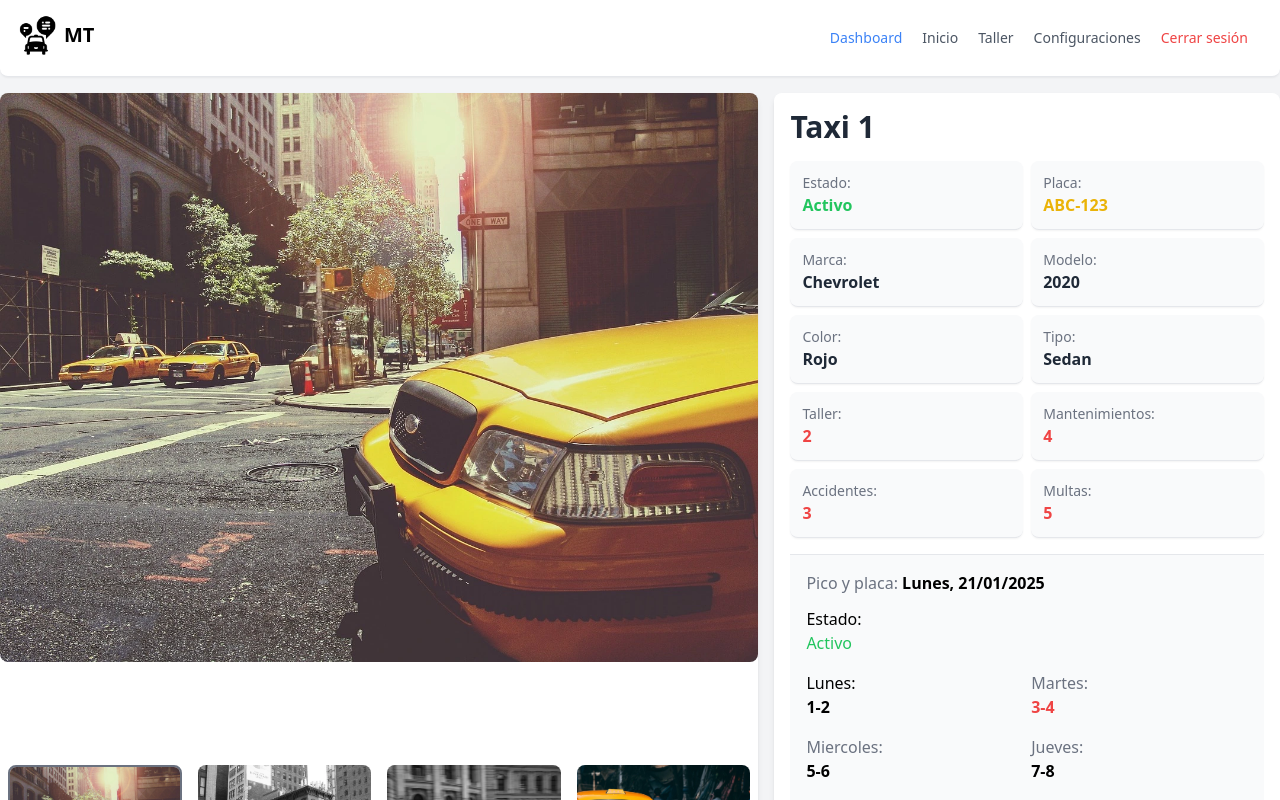
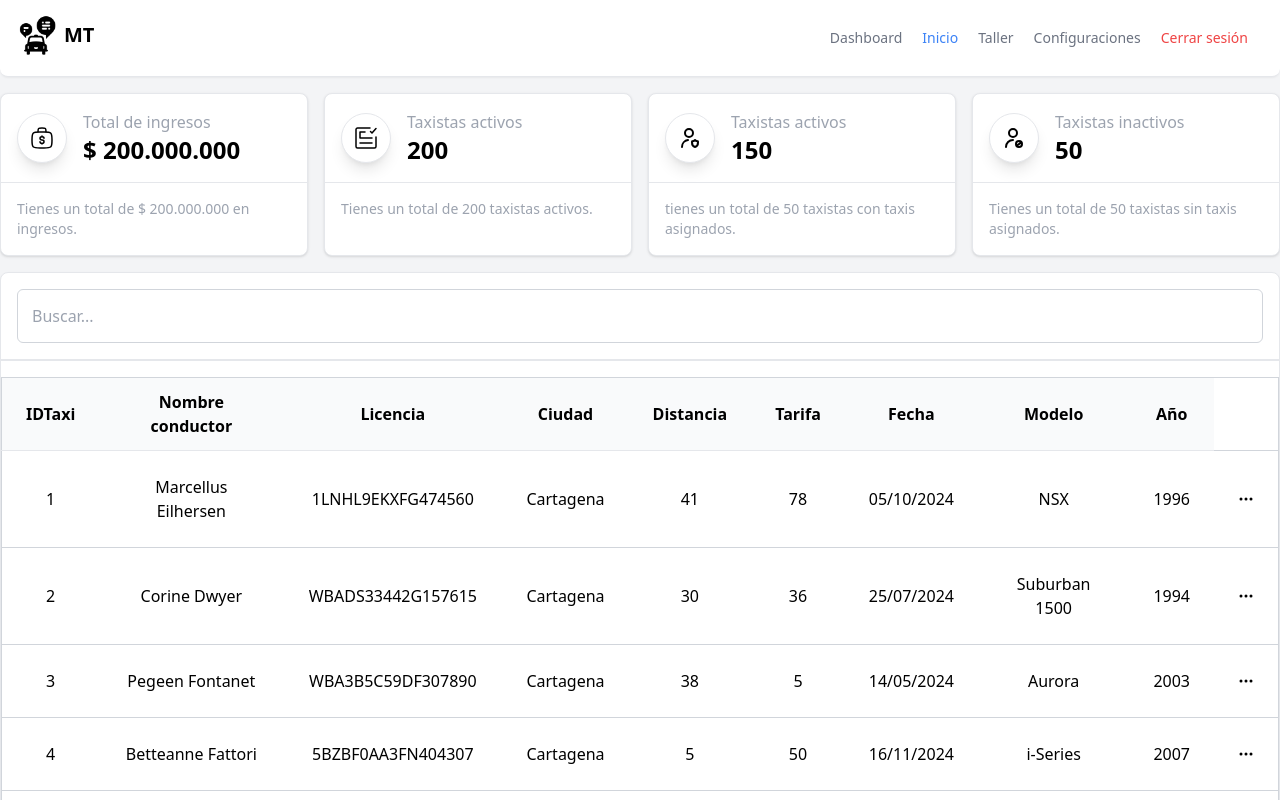
Before and after one commit to Martin10123/manage-transport, a React (Vite) app: page /home in a window 1280 px wide. Shown: the top 800 px of the page. Built offline with nearby package versions, Linux system fonts and the light colour scheme.

Commit message:
agregue la navegación del navbar

```diff
--- a/package.json
+++ b/package.json
@@ -15,7 +15,8 @@
     "echarts": "^5.6.0",
     "react": "^18.3.1",
     "react-dom": "^18.3.1",
-    "react-icons": "^5.4.0"
+    "react-icons": "^5.4.0",
+    "react-router-dom": "^7.1.3"
   },
   "devDependencies": {
     "@eslint/js": "^9.17.0",
--- a/src/App.tsx
+++ b/src/App.tsx
@@ -1,7 +1,27 @@
-import { InformationTaxi } from "./modules/homepage/pages/InformationTaxi";
+import { BrowserRouter } from "react-router-dom";
+import { AppRouter } from "./routes/AppRouter";
+import { Suspense } from "react";
 
 function App() {
-  return <InformationTaxi />;
+  return (
+    <Suspense
+      fallback={
+        <div className="w-full h-screen flex items-center justify-center">
+          <div
+            className="animate-spin inline-block size-20 border-[3px] border-current border-t-transparent text-blue-600 rounded-full dark:text-blue-500"
+            role="status"
+            aria-label="loading"
+          >
+            <span className="sr-only">Loading...</span>
+          </div>
+        </div>
+      }
+    >
+      <BrowserRouter>
+        <AppRouter />
+      </BrowserRouter>
+    </Suspense>
+  );
 }
 
 export default App;
--- a/src/components/Navbar.tsx
+++ b/src/components/Navbar.tsx
@@ -3,6 +3,8 @@ import { logo } from "@/images";
 import { IoMdMenu } from "react-icons/io";
 import { IoClose } from "react-icons/io5";
 import { SocialMedia } from "./SocialMedia";
+import { NavLink } from "react-router-dom";
+import { routes } from "@/routes/routes";
 
 export const Navbar = () => {
   const [openNavDrop, setOpenNavDrop] = useState(false);
@@ -39,18 +41,22 @@ export const Navbar = () => {
           }`}
         >
           <div className="flex flex-col gap-5 sm:flex-row sm:items-center sm:justify-end sm:mt-0 sm:ps-5">
-            <button className="font-medium text-blue-500 focus:outline-none">
-              Dashboard
-            </button>
-            <button className="font-medium text-gray-600 hover:text-gray-400 focus:outline-none focus:text-gray-400">
-              Inicio
-            </button>
-            <button className="font-medium text-gray-600 hover:text-gray-400 focus:outline-none focus:text-gray-400">
-              Taller
-            </button>
-            <button className="font-medium text-gray-600 hover:text-gray-400 focus:outline-none focus:text-gray-400 border-t border-gray-200 pt-4 sm:p-0 sm:border-none">
-              Configuraciones
-            </button>
+            {routes.map((routes) => (
+              <NavLink
+                key={routes.name}
+                to={routes.to}
+                className={({ isActive }) => {
+                  return `font-medium focus:outline-none flex justify-center items-center ${
+                    isActive
+                      ? "text-blue-500 hover:text-blue-700"
+                      : "text-gray-500 hover:text-gray-900"
+                  }`;
+                }}
+              >
+                {routes.name}
+              </NavLink>
+            ))}
+
             <button className="font-medium text-red-500 hover:text-red-600 focus:outline-none focus:text-red-400">
               Cerrar sesión
             </button>
--- a/src/modules/dashboard/pages/DashboardPage.tsx
+++ b/src/modules/dashboard/pages/DashboardPage.tsx
@@ -9,7 +9,7 @@ import { HomeLayout } from "@/layout/HomeLayout";
 
 import dataTable from "@/MOCK_DATA.json";
 
-export const DeshboardPage = () => {
+export const DashboardPage = () => {
   return (
     <HomeLayout>
       <main className="p-4 container mx-auto sm:py-4 sm:px-0">
--- /dev/null
+++ b/src/modules/garage/pages/GaragePage.tsx
@@ -0,0 +1,13 @@
+import { HomeLayout } from "@/layout/HomeLayout";
+
+export const GaragePage = () => {
+  return (
+    <HomeLayout>
+      <section className="p-4 container mx-auto sm:py-4 sm:px-0">
+        GaragePage
+      </section>
+    </HomeLayout>
+  );
+};
+
+export default GaragePage;
--- a/src/modules/homepage/pages/HomePage.tsx
+++ b/src/modules/homepage/pages/HomePage.tsx
@@ -46,3 +46,5 @@ export const HomePage = () => {
     </HomeLayout>
   );
 };
+
+export default HomePage;
--- /dev/null
+++ b/src/modules/settings/pages/SettingsPage.tsx
@@ -0,0 +1,13 @@
+import { HomeLayout } from "@/layout/HomeLayout";
+
+export const SettingsPage = () => {
+  return (
+    <HomeLayout>
+      <section className="p-4 container mx-auto sm:py-4 sm:px-0">
+        SettingPage
+      </section>
+    </HomeLayout>
+  );
+};
+
+export default SettingsPage;
--- /dev/null
+++ b/src/routes/AppRouter.tsx
@@ -0,0 +1,14 @@
+import { Navigate, Route, Routes } from "react-router-dom";
+import { routes } from "./routes";
+
+export const AppRouter = () => {
+  return (
+    <Routes>
+      {routes.map(({ to, path, Component }) => (
+        <Route key={to} path={path} element={<Component />} />
+      ))}
+
+      <Route path="/*" element={<Navigate to="/" />} />
+    </Routes>
+  );
+};
--- /dev/null
+++ b/src/routes/routes.ts
@@ -0,0 +1,44 @@
+import { DashboardPage } from "@/modules/dashboard/pages/DashboardPage";
+import { lazy, LazyExoticComponent } from "react";
+
+type JSXComponent = () => JSX.Element;
+
+interface Route {
+  to: string;
+  path: string;
+  Component: LazyExoticComponent<JSXComponent> | JSXComponent;
+  name: string;
+}
+
+const HomePage = lazy(() => import("@/modules/homepage/pages/HomePage"));
+const GaragePage = lazy(() => import("@/modules/garage/pages/GaragePage"));
+const SettingsPage = lazy(
+  () => import("@/modules/settings/pages/SettingsPage")
+);
+
+export const routes: Route[] = [
+  {
+    to: "/",
+    path: "/",
+    Component: DashboardPage,
+    name: "Dashboard",
+  },
+  {
+    to: "/home",
+    path: "home",
+    Component: HomePage,
+    name: "Inicio",
+  },
+  {
+    to: "/garage",
+    path: "garage",
+    Component: GaragePage,
+    name: "Taller",
+  },
+  {
+    to: "/settings",
+    path: "settings",
+    Component: SettingsPage,
+    name: "Configuraciones",
+  },
+];
```
Also changed, not shown: 1 other file (tests, documents, lock files or other folders).
